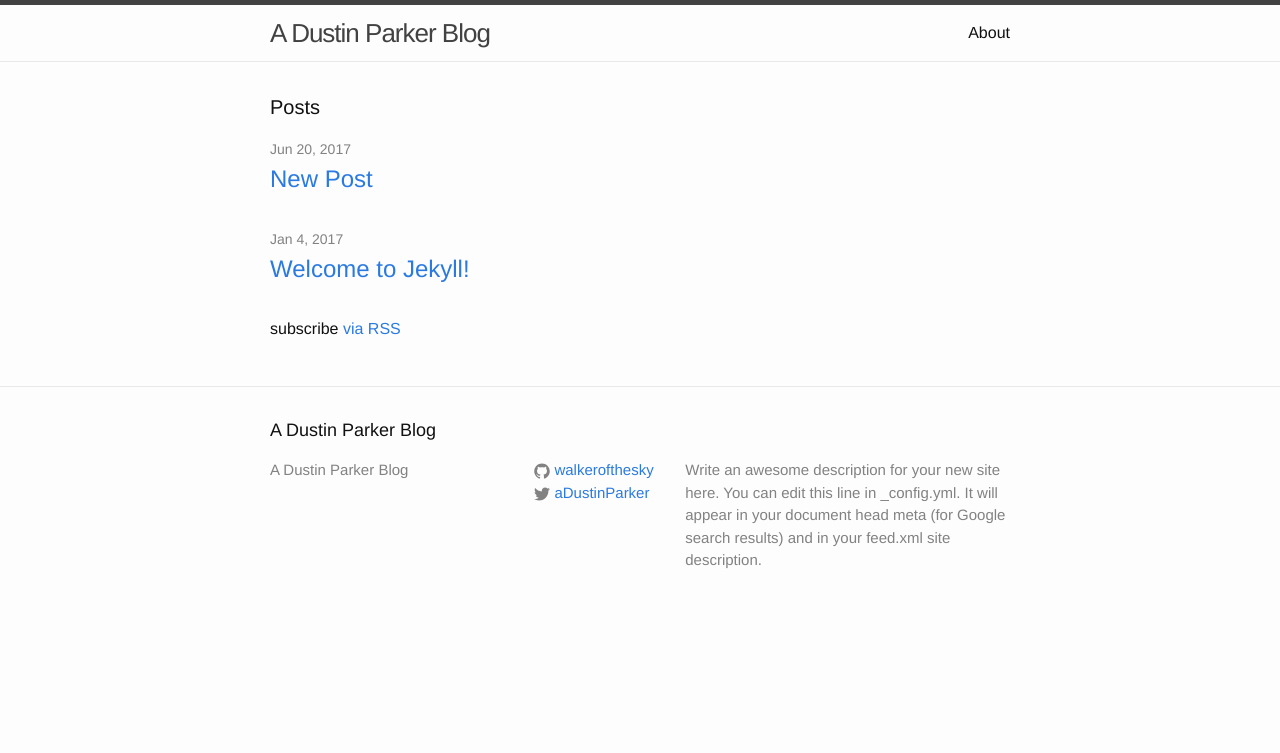
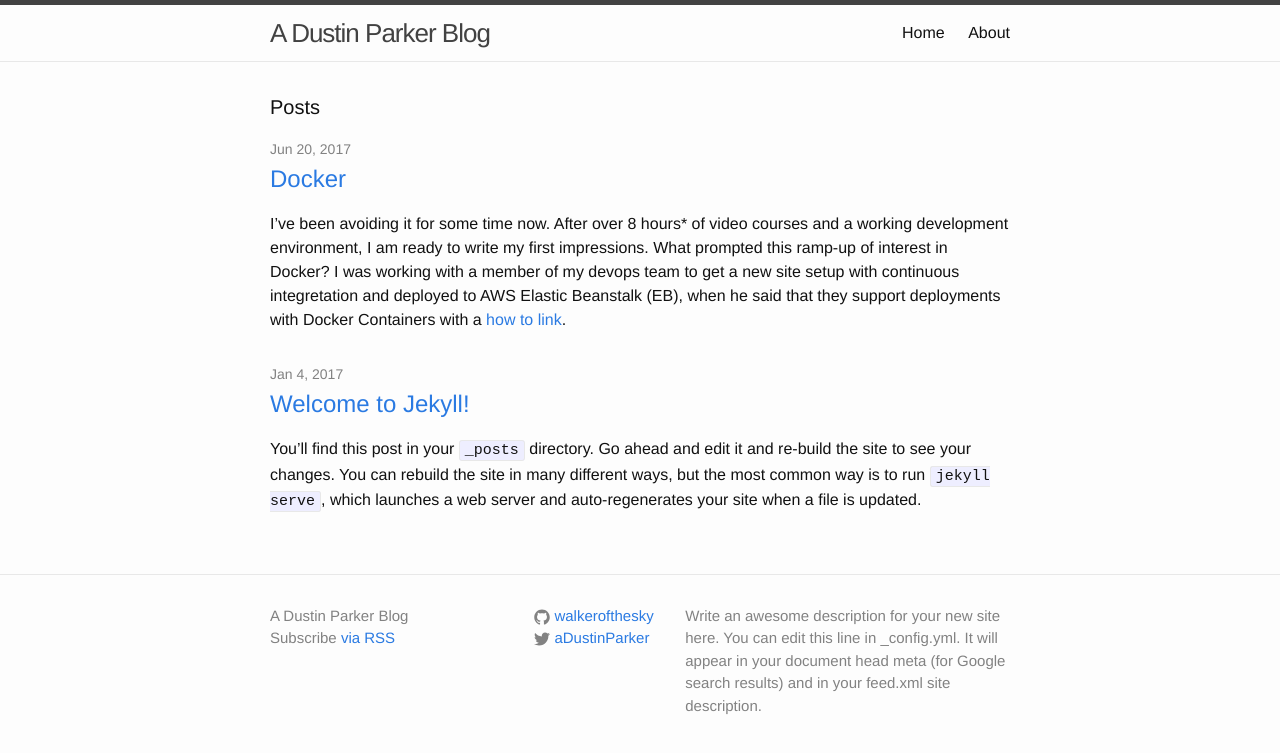
Before and after one commit to walkerofthesky/walkerofthesky.github.io, a Jekyll site: the page built from index.html, in a window 1280 px wide. Shown: the top 753 px of the page. Built offline with Jekyll 4.4.1, drawn with Linux system fonts in a browser that asks for light colours.

Commit message:
Minor changes, plus beginning of Docker article

```diff
--- a/_config.yml
+++ b/_config.yml
@@ -20,3 +20,17 @@ github_username:  walkerofthesky
 # Build settings
 markdown: kramdown
 permalink: /articles/:title
+
+defaults:
+  -
+    scope:
+      path: ""
+      type: posts
+    values:
+      layout: "post"
+  -
+    scope:
+      path: ""
+      type: pages
+    values:
+      layout: "page"
--- a/_includes/footer.html
+++ b/_includes/footer.html
@@ -1,13 +1,12 @@
 <footer class="site-footer">
 
   <div class="wrapper">
-
-    <h2 class="footer-heading">{{ site.title }}</h2>
 
     <div class="footer-col-wrapper">
       <div class="footer-col footer-col-1">
         <ul class="contact-list">
           <li>{{ site.title }}</li>
+          <li class="rss-subscribe">Subscribe <a href="{{ "/feed.xml" | prepend: site.baseurl }}">via RSS</a></li>
           <li><a href="mailto:{{ site.email }}">{{ site.email }}</a></li>
         </ul>
       </div>
--- a/_includes/header.html
+++ b/_includes/header.html
@@ -14,6 +14,7 @@
       </a>
 
       <div class="trigger">
+        <a class="page-link" href="/">Home</a>
         {% for my_page in site.pages %}
           {% if my_page.title %}
           <a class="page-link" href="{{ my_page.url | prepend: site.baseurl }}">{{ my_page.title }}</a>
--- /dev/null
+++ b/_posts/2017-06-20-docker.md
@@ -0,0 +1,88 @@
+---
+title:  "Docker"
+date:   2017-06-20 14:50:00 -0600
+categories: web development
+---
+I've been avoiding it for some time now. After over 8 hours* of video courses and a working development environment, I am ready to write my first impressions. What prompted this ramp-up of interest in Docker? I was working with a member of my devops team to get a new site setup with continuous integretation and deployed to AWS Elastic Beanstalk (EB), when he said that they support deployments with Docker Containers with a [how to link](http://docs.aws.amazon.com/elasticbeanstalk/latest/dg/create_deploy_docker.html).
+
+<small>*\* I didn't actually watch 8 hours of content thanks to 2x playback speed, and skipping Windows specific segments since I'm on a Mac.*</small>
+
+## Overview
+
+If you're not familiar with Docker, you can find out more on [their site](https://www.docker.com/what-docker). At work I have a [Pluralsight](https://www.pluralsight.com/) subscription, and I have watched three videos so far that have helped broaden my understanding:
+* [Docker and Containers: The Big Picture](https://app.pluralsight.com/library/courses/docker-containers-big-picture), by Nigel Poulton
+* [Getting Started with Docker](https://app.pluralsight.com/library/courses/docker-getting-started), by Nigel Poulton
+* [Docker for Web Developers](https://app.pluralsight.com/library/courses/docker-web-development), by Dan Wahlin
+
+## Configuration
+
+I have two Docker containers for this project, one for an API and the other for static React content.
+
+### Dockerfile for API
+
+{% highlight dockerfile %}
+FROM node:6.10.0
+
+ENV NODE_ENV=development
+ENV PORT=10010
+
+COPY . /var/www
+WORKDIR /var/www
+
+RUN npm install
+
+EXPOSE $PORT
+
+ENTRYPOINT ["npm", "run", "serv"]
+{% endhighlight %}
+<br />
+Lets take this a few lines at a time.
+
+{% highlight dockerfile %}
+FROM node:6.10.0
+{% endhighlight %}
+
+This probably doesn't need much explanation. It will use the Node.js v6.10.0 image, first checking your local images for a copy, and if it's not there, pulling (i.e. downloading) it from the Docker Store. Why 6.10.0, and not something newer? This is the [latest LTS version currently supported](http://docs.aws.amazon.com/elasticbeanstalk/latest/dg/concepts.platforms.html#concepts.platforms.nodejs) by my EB version.
+
+{% highlight dockerfile %}
+ENV NODE_ENV=development
+ENV PORT=10010
+{% endhighlight %}
+
+You can set Node variables in the Dockerfile that will be accessible throughout your node app. My app will use these to determine what config file to use and to set the port.
+
+{% highlight dockerfile %}
+COPY . /var/www
+WORKDIR /var/www
+{% endhighlight %}
+
+The first command, `COPY`, is copying the contents of my entire application into the directory `/var/www/`. Since I want to be able to run commands from this directory, I set the working directory, `WORKDIR`, to point to this location as well. It doesn't have to be `/var/www/`, it could have been anywhere really, but I chose to stick with the example from the video course I was watching.
+
+{% highlight dockerfile %}
+RUN npm install
+{% endhighlight %}
+
+This is the same as typing `npm install` in the console - it will install all the dependencies in my `package.json` file.
+
+{% highlight dockerfile %}
+EXPOSE $PORT
+{% endhighlight %}
+
+The Docker container will run on the `$PORT`, which we defined earlier in `ENV PORT=10010`, and matches the port the node app is running on.
+
+{% highlight dockerfile %}
+ENTRYPOINT ["npm", "run", "serv"]
+{% endhighlight %}
+
+Finally, the `ENTRYPOINT` is the command my app will run on after it starts up. In this case, `serv` is an npm script I have set up in my `package.json` file to start the server.
+<br />
+<br />
+
+### Dockerfile for React
+
+{% highlight dockerfile %}
+FROM nginx
+COPY build /usr/share/nginx/html
+{% endhighlight %}
+<br />
+This is a lot simpler. We get the latest image of `nginx`, and then copy the files from the `build` directly into `/usr/share/nginx/html`, where they will be served up statically. Piece of cake.
--- a/index.html
+++ b/index.html
@@ -14,10 +14,9 @@ layout: default
         <h2>
           <a class="post-link" href="{{ post.url | prepend: site.baseurl }}">{{ post.title }}</a>
         </h2>
+        {{ post.excerpt }}
       </li>
     {% endfor %}
   </ul>
 
-  <p class="rss-subscribe">subscribe <a href="{{ "/feed.xml" | prepend: site.baseurl }}">via RSS</a></p>
-
 </div>
```
Also changed, not shown: _posts/2017-01-04-welcome-to-jekyll.md (+0 -1 lines), _posts/2017-06-20-new-post.markdown (deleted, +0 -14 lines), about.md (+0 -1 lines).
